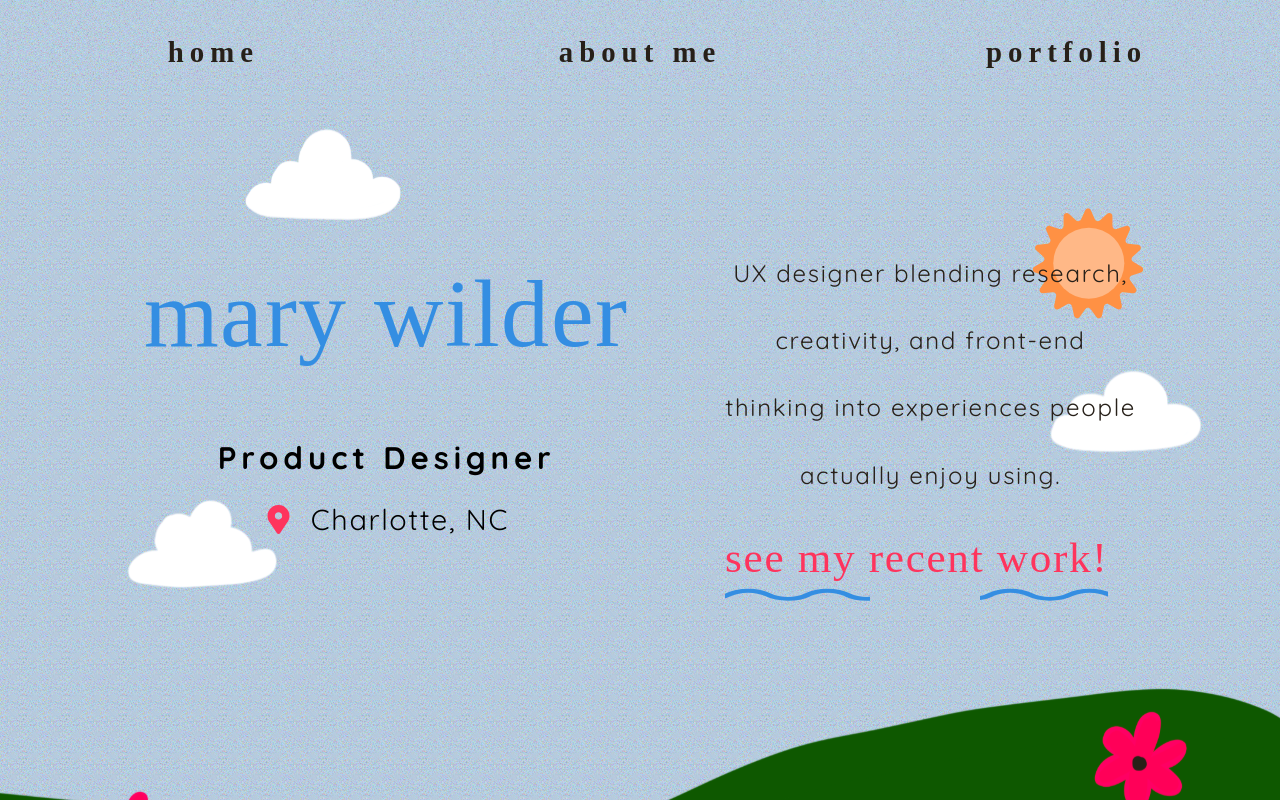
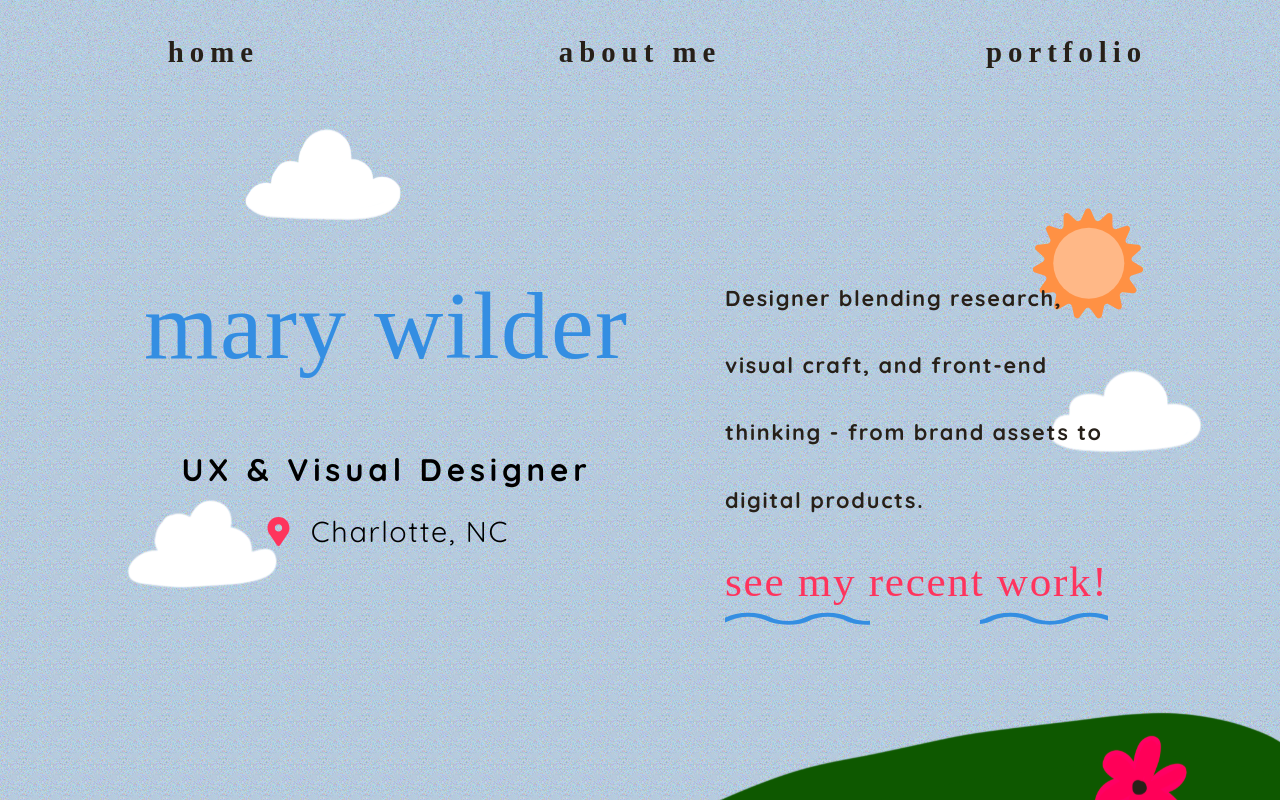
Before and after one commit to marywilder/portfolio-website, a React (Vite) app: page /#/ in a window 1280 px wide. Shown: the top 800 px of the page. Built offline with nearby package versions, Linux system fonts and the light colour scheme; a web font is replaced by a local one.

Commit message:
changes in wording

```diff
--- a/src/App.css
+++ b/src/App.css
@@ -306,7 +306,7 @@ nav {
 
 .intro {
   font-size: 1.6rem;
-
+  font-weight: 800;
   padding: 2rem;
   color: var(--black);
   line-height: 2.8rem;
@@ -1442,6 +1442,10 @@ a.doodle-link {
     width: 100%;
   }
 
+  .recent-work-wrapper {
+    margin: 0 auto;
+  }
+
   .mobile-menu {
     width: 60%;
     height: 100%;
@@ -1873,9 +1877,10 @@ a.doodle-link {
   }
 
   .intro {
-    font-size: 1rem;
+    font-size: .9rem;
     padding: 0;
-    padding-top: 4rem;
+    padding-top: 5rem;
+    text-align: left;
   }
 
   .name, .home-intro {
--- a/src/components/About.jsx
+++ b/src/components/About.jsx
@@ -22,7 +22,7 @@ export default function About() {
 </h2>
 <div className="about-profile">
         <img src={hello} className="profile-pic1"alt="headshot of Mary cropped in a circle, with the word 'hello!' and illustrated flowers bordering the top of the image."/>
-        <div><h2>I’m Mary, a Product Designer based in Charlotte, NC.</h2>
+        <div><h2>I’m Mary, a UX & Visual Designer based in Charlotte, NC.</h2>
         <p>
   <b>Curiosity and empathy</b> are at the foundation of how I approach design, and I’m most energized when solving messy problems or learning something new through the process. With a background in <b>digital art</b>, <b>front-end engineering</b>, and <b>UX</b>, I bring a blend of creative and technical thinking that helps me collaborate across teams and disciplines.
 </p>
--- a/src/components/Home.jsx
+++ b/src/components/Home.jsx
@@ -17,7 +17,7 @@ function Home() {
             </span>
           ))}
         </div>
-        <div className="title-span">Product Designer</div>
+        <div className="title-span">UX & Visual Designer</div>
         <div className="location-container">
           <img src={location} className="location-icon" alt="location pin"/>
           Charlotte, NC
@@ -26,7 +26,7 @@ function Home() {
       </div>
       <div className="home-intro">
         <section className="intro">
-          UX designer blending research, creativity, and front-end thinking into experiences people actually enjoy using.
+          Designer blending research, visual craft, and front-end thinking - from brand assets to digital products.
         </section>
         <div className="recent-work-wrapper">
           <NavLink to='/productdesign' className="recent-work">see my recent work!</NavLink>
```
